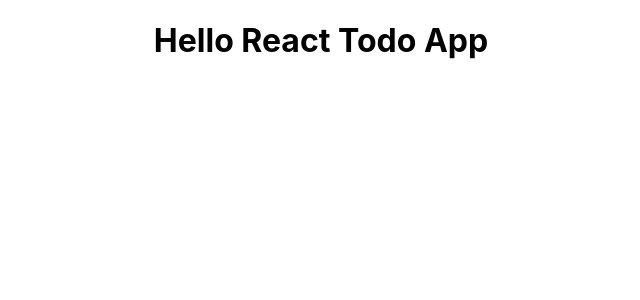
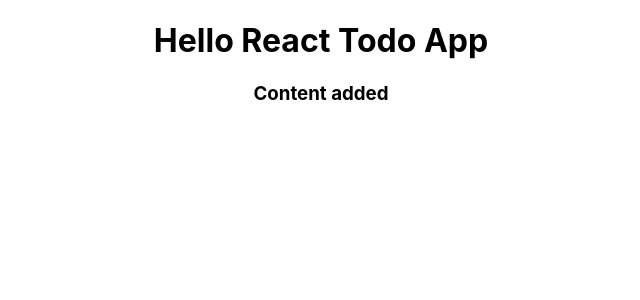
Before and after one commit to bhavesh-shahdadpuri/react-todo, a React (Create React App) app: page / in a window 1280 px wide. Shown: the top 300 px of the page, without its empty margins (319-959 px from the left). Built offline with nearby package versions, Linux system fonts and the light colour scheme.

Commit message:
Content added

```diff
--- a/src/App.js
+++ b/src/App.js
@@ -4,6 +4,7 @@
   return (
     <div className='App'>
       <h1>Hello React Todo App</h1>
+      <h3>Content added</h3>
     </div>
   )
 }
```
